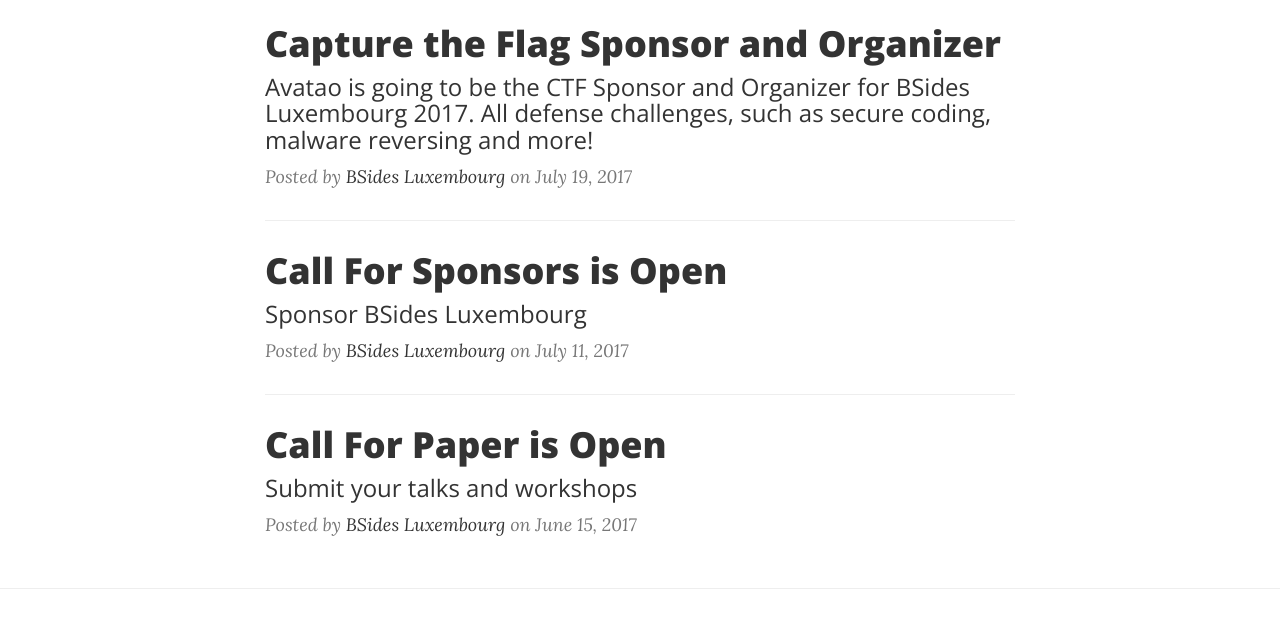
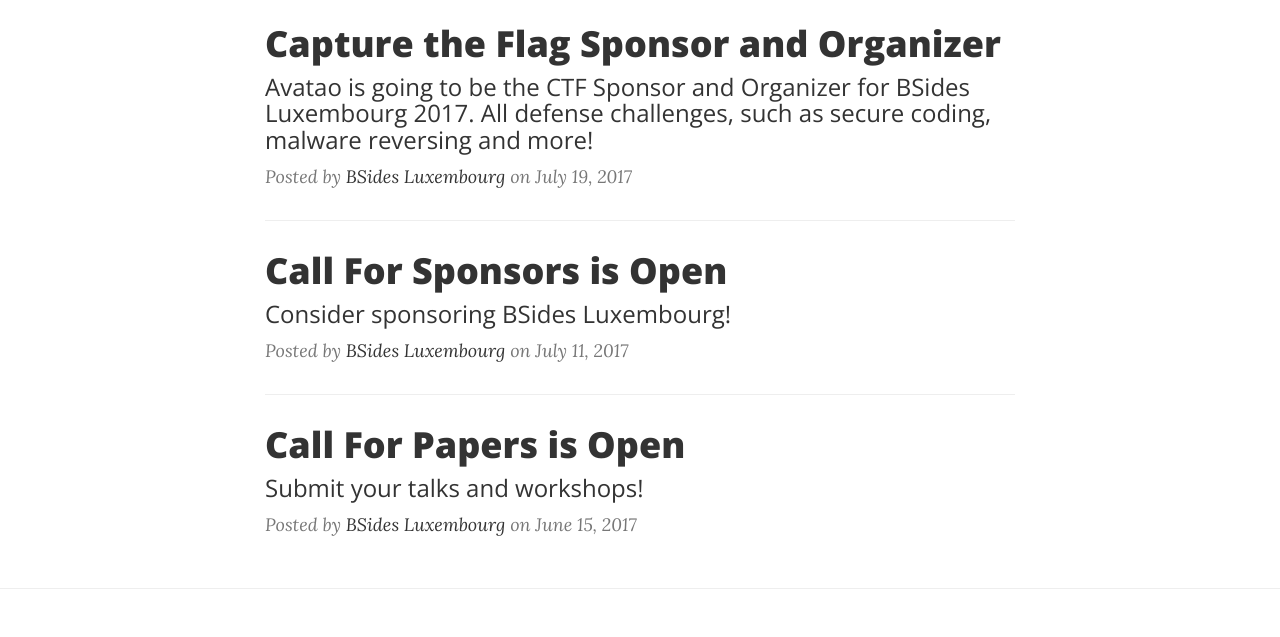
Before and after one commit to bsideslux/bsideslux.github.io, a plain HTML site: page index.html in a window 1280 px wide. Shown: the part 829-1466 px from the top of the page. Drawn offline with nearby package versions, Linux system fonts and the light colour scheme.

Commit message:
Minor fixes
Minor fixes in the news

```diff
--- a/index.html
+++ b/index.html
@@ -130,7 +130,7 @@
                             Call For Sponsors is Open
                         </h2>
                         <h3 class="post-subtitle">
-                            Sponsor BSides Luxembourg
+                            Consider sponsoring BSides Luxembourg!
                         </h3>
                     </a>
                     <p class="post-meta">Posted by <a href="#">BSides Luxembourg</a> on July 11, 2017</p>
@@ -141,10 +141,10 @@
                 <div class="post-preview">
                     <a href="cfp.html">
                         <h2 class="post-title">
-                            Call For Paper is Open
+                            Call For Papers is Open
                         </h2>
                         <h3 class="post-subtitle">
-                            Submit your talks and workshops
+                            Submit your talks and workshops!
                         </h3>
                     </a>
                     <p class="post-meta">Posted by <a href="#">BSides Luxembourg</a> on June 15, 2017</p>
```
